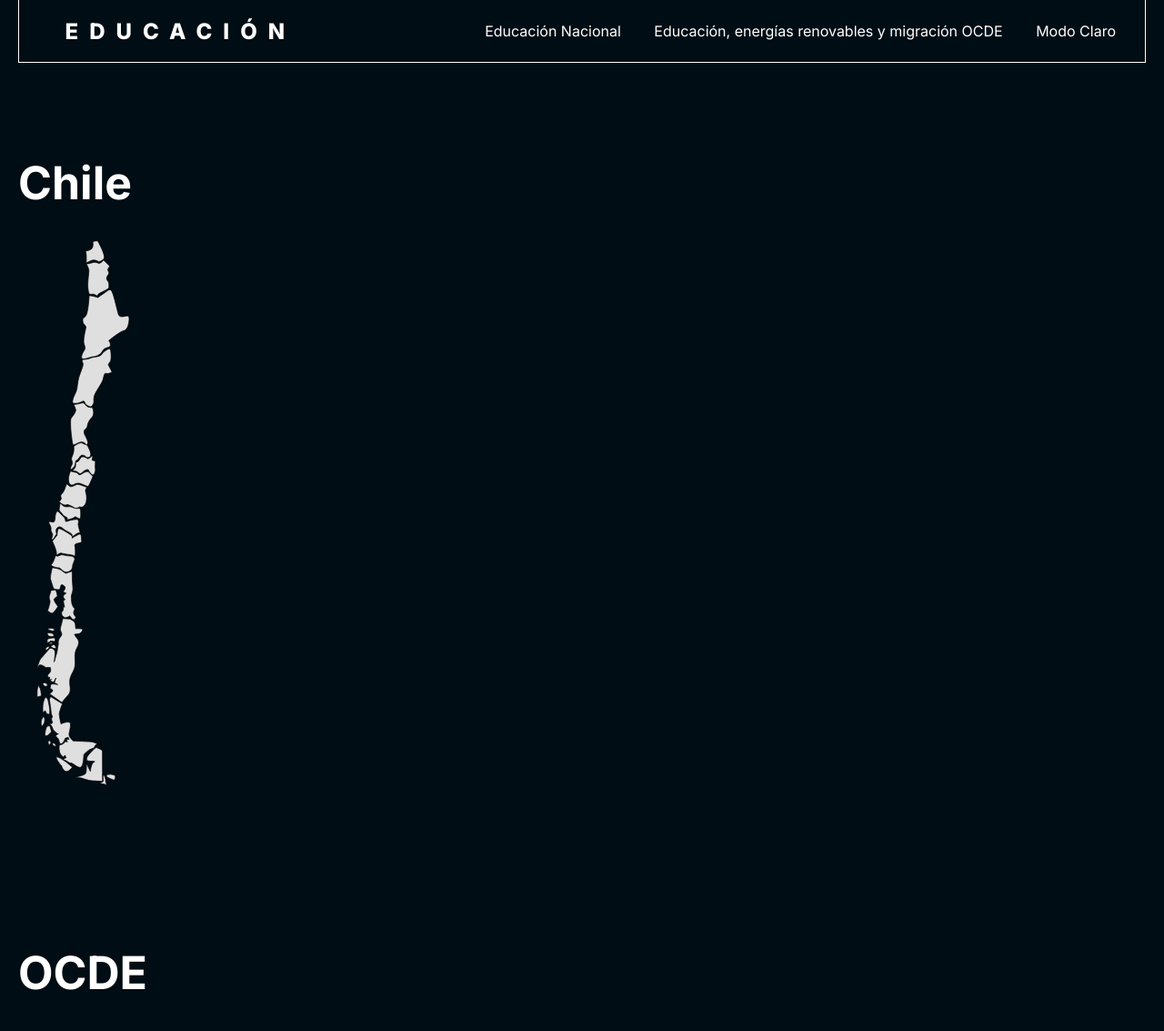
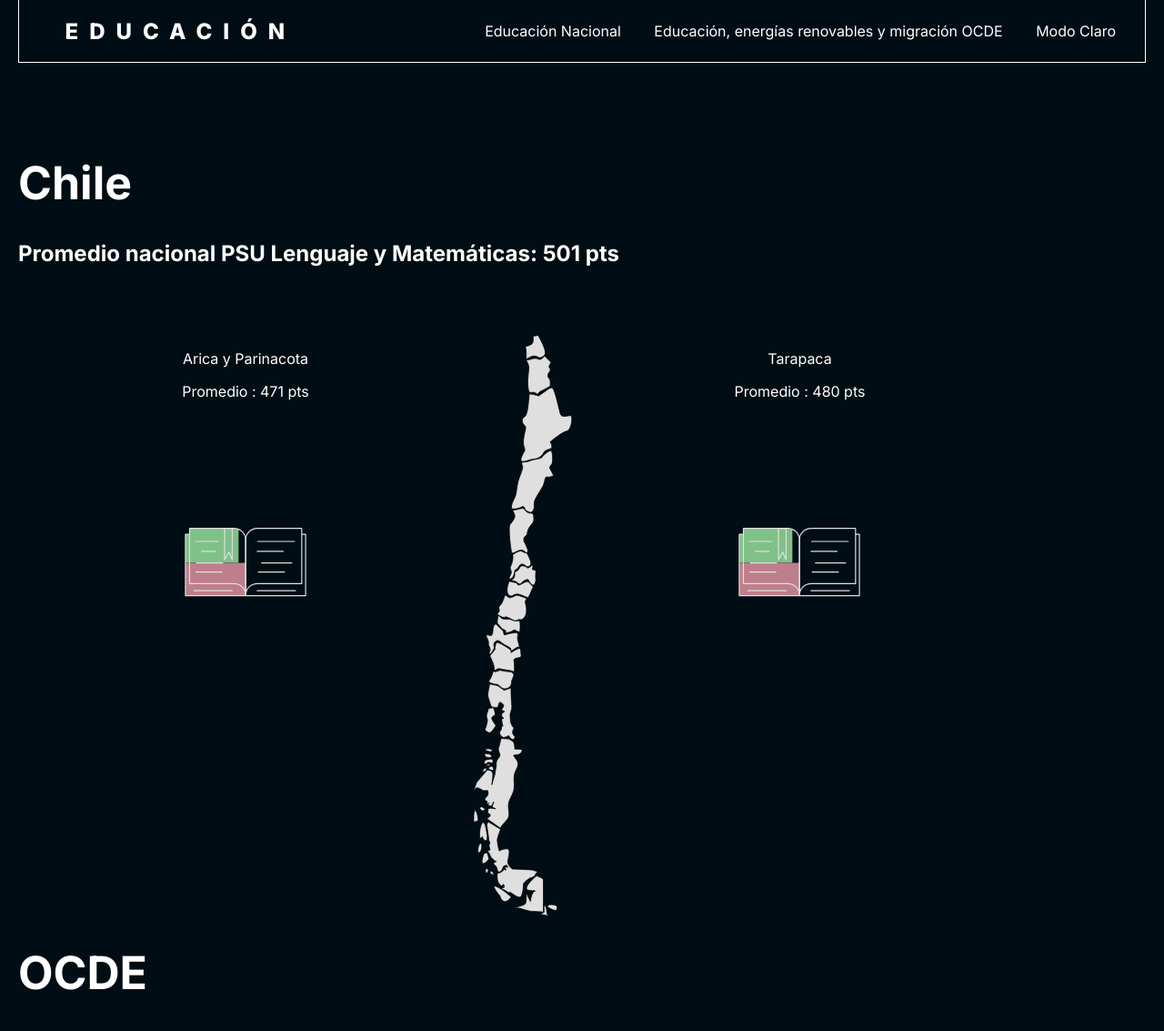
Before and after one commit to pensamientovisual/grupo2-2020-1, a PHP site: page / in a window 1280 px wide. Shown: the part 801-1934 px from the top of the page at 91% size. Run offline with PHP 8.4, Linux system fonts and the light colour scheme.

Commit message:
mapa chile

```diff
--- a/index.html
+++ b/index.html
@@ -43,6 +43,42 @@
         <main class='main'>
             <div id="chile">
             <h1 class="titulo">Chile</h1>
+            <h2 id="psu"> Promedio nacional PSU Lenguaje y Matemáticas: 501 pts</h2>
+            <div id="info_chile">
+                <div id="datos_mapa_chile_1">
+                    <p>Arica y Parinacota</p>
+                    <p>Promedio : 471 pts</p>
+                    <svg version="1.1" id="Capa_1" xmlns="http://www.w3.org/2000/svg" xmlns:xlink="http://www.w3.org/1999/xlink" x="0px" y="0px"
+    viewBox="0 0 841.89 595.28" style="enable-background:new 0 0 841.89 595.28;" xml:space="preserve">
+    <style type="text/css">
+    .st0{fill:#7FC188;}
+    .st1{fill:#BF7E8C;}
+    .st2{fill:none;stroke: rgb(223,223,223);stroke-width:2;stroke-linejoin:round;stroke-miterlimit:10;}
+    .st3{fill:none;stroke:rgb(223,223,223);stroke-width:2;stroke-linecap:round;stroke-linejoin:round;stroke-miterlimit:10;}
+    </style>
+    <polygon class="st0" points="408.07,211.6 408.07,273.72 309.7,273.72 309.7,220.89 317.32,220.89 317.32,210.48 396.43,209.93 "/>
+    <rect x="309.7" y="273.72" class="st1" width="111.59" height="60.72"/>
+    <g>
+    <polyline class="st2" points="525.05,220.89 532.19,220.89 532.19,334.44 309.7,334.44 309.7,220.89 317.32,220.89 	"/>
+    <path class="st2" d="M325.43,325.29h71H325.43z"/>
+    <path class="st2" d="M515.09,328.42"/>
+    <path class="st2" d="M442.54,325.29h71H442.54z"/>
+    <path class="st3" d="M317.56,312.23h81.43c12.12,0,21.95,8.93,21.95,19.96l0.49-100.36c0-12.14-9.84-21.97-21.97-21.97h-81.51
+        c-0.34,0-0.62,0.28-0.62,0.62v101.13c0,0.34,0.28,0.62,0.62,0.62"/>
+    <path class="st3" d="M524.81,312.23h-81.43c-12.12,0-21.95,8.93-21.95,19.96l-0.49-100.36c0-12.14,9.84-21.97,21.97-21.97h81.51
+        c0.34,0,0.62,0.28,0.62,0.62v101.13c0,0.34-0.28,0.62-0.62,0.62"/>
+    <polygon class="st2" points="382.37,209.93 382.37,268.24 390.25,253.49 396.43,268.24 396.43,209.93 	"/>
+    <path class="st2" d="M328.4,234.09h41.74H328.4z"/>
+    <path class="st2" d="M339.57,252.22h25.3H339.57z"/>
+    <path class="st2" d="M330.3,273.72h48.49H330.3z"/>
+    <path class="st2" d="M329.03,290.59h48.49H329.03z"/>
+    <path class="st2" d="M443.81,234.09h67.81H443.81z"/>
+    <path class="st2" d="M442.51,252.22h48.41H442.51z"/>
+    <path class="st2" d="M450.68,273.72h56H450.68z"/>
+    <path class="st2" d="M444.75,290.59h48.49H444.75z"/>
+    </g>
+    </svg>
+                </div>
                 <div id="mapa_chile_container">
                     <svg id="mapa_chile" height="80%" viewBox="0 0 104 608" version="1.1" xmlns="http://www.w3.org/2000/svg" xmlns:xlink="http://www.w3.org/1999/xlink" xml:space="preserve" xmlns:serif="http://www.serif.com/" style="fill-rule:evenodd;clip-rule:evenodd;stroke-linecap:square;stroke-miterlimit:1.5;">
                         <g id="Aysen" transform="matrix(1,0,0,1,-100.186,-7.09636)">
@@ -154,6 +190,41 @@
                         </g>
                     </svg>
                 </div>
+                <div id="datos_mapa_chile_2">
+                    <p>Tarapaca</p>
+                    <p>Promedio : 480 pts</p>
+                    <svg version="1.1" id="Capa_1" xmlns="http://www.w3.org/2000/svg" xmlns:xlink="http://www.w3.org/1999/xlink" x="0px" y="0px"
+    viewBox="0 0 841.89 595.28" style="enable-background:new 0 0 841.89 595.28;" xml:space="preserve">
+<style type="text/css">
+    .st0{fill:#7FC188;}
+    .st1{fill:#BF7E8C;}
+    .st2{fill:none;stroke: rgb(223,223,223);stroke-width:2;stroke-linejoin:round;stroke-miterlimit:10;}
+    .st3{fill:none;stroke:rgb(223,223,223);stroke-width:2;stroke-linecap:round;stroke-linejoin:round;stroke-miterlimit:10;}
+</style>
+<polygon class="st0" points="408.07,211.6 408.07,273.72 309.7,273.72 309.7,220.89 317.32,220.89 317.32,210.48 396.43,209.93 "/>
+<rect x="309.7" y="273.72" class="st1" width="111.59" height="60.72"/>
+<g>
+    <polyline class="st2" points="525.05,220.89 532.19,220.89 532.19,334.44 309.7,334.44 309.7,220.89 317.32,220.89 	"/>
+    <path class="st2" d="M325.43,325.29h71H325.43z"/>
+    <path class="st2" d="M515.09,328.42"/>
+    <path class="st2" d="M442.54,325.29h71H442.54z"/>
+    <path class="st3" d="M317.56,312.23h81.43c12.12,0,21.95,8.93,21.95,19.96l0.49-100.36c0-12.14-9.84-21.97-21.97-21.97h-81.51
+        c-0.34,0-0.62,0.28-0.62,0.62v101.13c0,0.34,0.28,0.62,0.62,0.62"/>
+    <path class="st3" d="M524.81,312.23h-81.43c-12.12,0-21.95,8.93-21.95,19.96l-0.49-100.36c0-12.14,9.84-21.97,21.97-21.97h81.51
+        c0.34,0,0.62,0.28,0.62,0.62v101.13c0,0.34-0.28,0.62-0.62,0.62"/>
+    <polygon class="st2" points="382.37,209.93 382.37,268.24 390.25,253.49 396.43,268.24 396.43,209.93 	"/>
+    <path class="st2" d="M328.4,234.09h41.74H328.4z"/>
+    <path class="st2" d="M339.57,252.22h25.3H339.57z"/>
+    <path class="st2" d="M330.3,273.72h48.49H330.3z"/>
+    <path class="st2" d="M329.03,290.59h48.49H329.03z"/>
+    <path class="st2" d="M443.81,234.09h67.81H443.81z"/>
+    <path class="st2" d="M442.51,252.22h48.41H442.51z"/>
+    <path class="st2" d="M450.68,273.72h56H450.68z"/>
+    <path class="st2" d="M444.75,290.59h48.49H444.75z"/>
+</g>
+</svg>
+                </div>
+            </div>
             </div>
             <div id="ocde">
                 <h1 class="titulo">OCDE</h1>
--- a/style.css
+++ b/style.css
@@ -32,7 +32,9 @@ body.whitemode {
 h1.whitemode {
 	color: black;
 }
-
+h2.whitemode{
+    color: black;
+}
 .boton1.whitemode {
     border: 1px solid black;
     color: black;
@@ -88,12 +90,36 @@ h1.whitemode {
 #chile {
     min-height: 100%;
 }
-
+#info_chile{
+    width: 100%;
+    margin-top: 75px;
+    padding-bottom: 5rem;
+}
+#datos_mapa_chile_1 {
+    width: 500px;
+    height: 500px;
+    float: left;
+    color: white;
+    float: left;
+    text-align: center;
+}
+#psu {
+    color: white;
+}
+#datos_mapa_chile_2 {
+    width: 500px;
+    height: 500px;
+    float: right;
+    color: white;
+    float: left;
+    text-align: center;
+}
 #mapa_chile_container {
-    padding-left: 20px;
+    margin: auto;
+    float: left;
 }
 #mapa_chile {
-    height: 75%;
+    height: 80%;
 }
 
 
```
